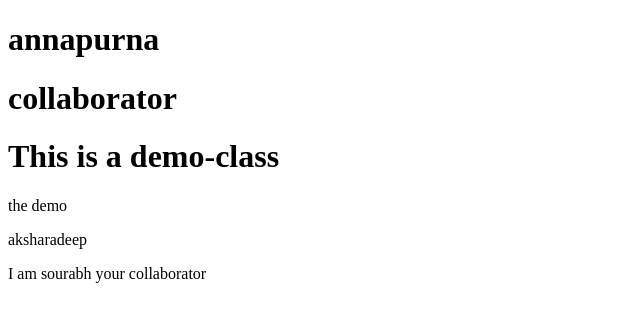
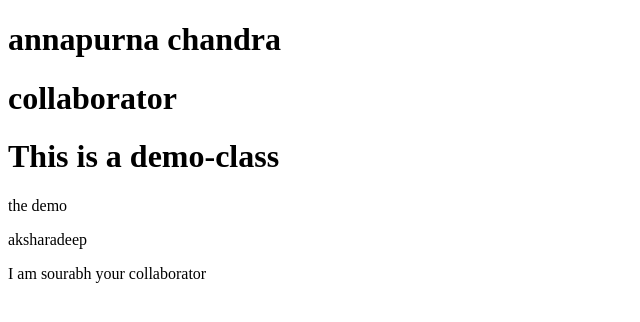
Before and after one commit to a-creator/creator-html, a plain HTML site: page index.html in a window 1280 px wide. Shown: the whole page, without its empty margins (0-640 px from the left). Drawn offline with Linux system fonts and the light colour scheme.

Commit message:
changes1

```diff
--- a/index.html
+++ b/index.html
@@ -4,7 +4,7 @@
 <title>Page Title</title>
 </head>
 <body>
-<h1>annapurna</h1>
+<h1>annapurna chandra</h1>
 <h1>collaborator</h1>
 <h1>This is a demo-class</h1>
 <p>the demo</p>
```
